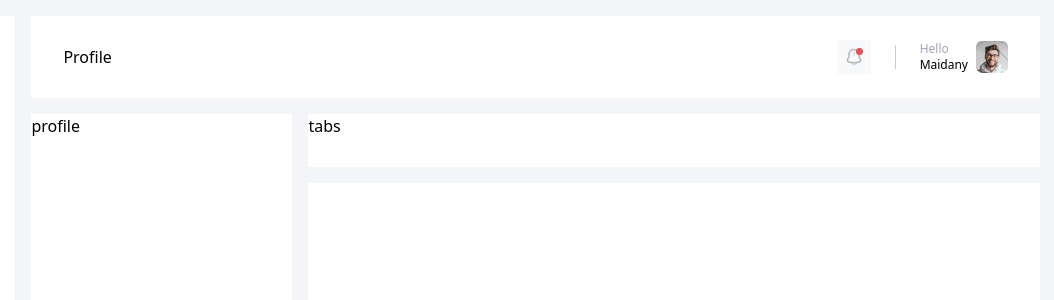
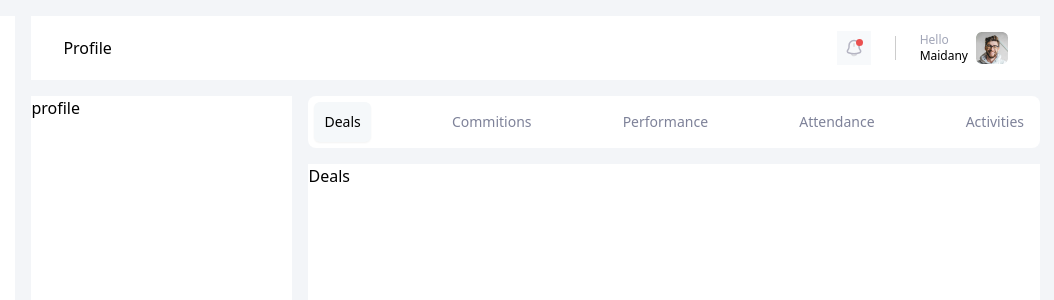
Before and after one commit to bftawfik/frontend-crm, a Next.js app: page / in a window 1280 px wide. Shown: the top 300 px of the page, without its empty margins (224-1278 px from the left). Built offline with nearby package versions, Linux system fonts and the light colour scheme.

Commit message:
#8 tabs component

```diff
--- /dev/null
+++ b/app/_components/deals/Deals.tsx
@@ -0,0 +1,7 @@
+import React from "react"
+
+const Deals = () => {
+  return <div className="h-[1000px] rounded-lg bg-white">Deals</div>
+}
+
+export default Deals
--- a/app/_components/header/Header.tsx
+++ b/app/_components/header/Header.tsx
@@ -6,7 +6,7 @@ import NotificationDot from "../svgs/NotificationDot"
 
 const Header = () => {
   return (
-    <div className="flex w-full items-center justify-between rounded-lg bg-white px-9 py-6 sm:px-8">
+    <div className="flex w-full items-center justify-between rounded-lg bg-white px-9 py-[15px] sm:px-8">
       <p className="text-base">Profile</p>
       <div className="flex items-center gap-2 md:gap-6">
         <div className="relative rounded-lg bg-[#F5F8FACC] p-2">
--- a/app/_components/sideMenu/SideMenu.tsx
+++ b/app/_components/sideMenu/SideMenu.tsx
@@ -14,13 +14,13 @@ const SideMenu = () => {
       <button
         type="button"
         onClick={handleOpen}
-        className="absolute mx-2 my-6 inline-flex items-center text-gray-500 hover:bg-gray-100 focus:outline-none md:hidden"
+        className="absolute mx-2 my-5 inline-flex items-center text-gray-500 hover:bg-gray-100 focus:outline-none lg:hidden"
       >
         <MenuIcon />
       </button>
       <aside
         className={clsx(
-          "fixed left-0 top-0 z-40 h-full w-[265px] -translate-x-full rounded-lg bg-white p-6 transition-transform md:relative md:translate-x-0",
+          "fixed left-0 top-0 z-40 h-full w-[265px] -translate-x-full rounded-lg bg-white p-6 transition-transform lg:relative lg:translate-x-0",
           { "translate-x-0": open },
           {
             "-translate-x-full": !open,
--- a/app/_components/tabsComponent/TabsComponent.tsx
+++ b/app/_components/tabsComponent/TabsComponent.tsx
@@ -1,13 +1,46 @@
 import React from "react"
-
-const TabsComponent = () => {
+import { Tabs, TabsContent, TabsList, TabsTrigger } from "components/ui/tabs"
+interface TabsListItem {
+  id: number
+  tabTitle: TabTitle
+  TabContent: () => React.JSX.Element
+}
+export enum TabTitle {
+  deals = "deals",
+  commitions = "commitions",
+  performance = "performance",
+  attendance = "attendance",
+  activities = "activities",
+}
+interface TabsComponentProps {
+  tabs: TabsListItem[]
+  activeTab?: TabTitle
+}
+const TabsComponent = ({ tabs, activeTab }: TabsComponentProps) => {
+  const currentTab = activeTab ? activeTab : TabTitle.deals
   return (
-    <div className="box-border flex h-full w-full flex-col gap-4 overflow-hidden rounded-lg">
-      <div className="h-[53px] w-full shrink-0 rounded-lg bg-white "> tabs</div>
-      <div className="overflow-y-auto">
-        <div className="h-[5000px] rounded-lg bg-white"></div>
-      </div>
-    </div>
+    <Tabs
+      defaultValue={currentTab}
+      orientation="vertical"
+      className="box-content flex h-full w-full flex-col gap-4 overflow-hidden"
+    >
+      <TabsList className="box-content flex max-w-full shrink-0  justify-between overflow-x-auto rounded-[8px] bg-white p-[6px]">
+        {tabs.map(({ id, tabTitle }) => (
+          <TabsTrigger
+            key={id}
+            value={tabTitle}
+            className="rounded-[6px] p-[10px] text-sm font-medium capitalize text-[#7E8299] ring-offset-0  focus-visible:ring-0 active:text-black data-[state=active]:bg-[#F5F8FA]"
+          >
+            {tabTitle}
+          </TabsTrigger>
+        ))}
+      </TabsList>
+      {tabs.map(({ id, tabTitle, TabContent }) => (
+        <TabsContent className="mt-0 overflow-y-auto" key={id} value={tabTitle}>
+          <TabContent />
+        </TabsContent>
+      ))}
+    </Tabs>
   )
 }
 
--- a/app/page.tsx
+++ b/app/page.tsx
@@ -1,8 +1,9 @@
 import { Metadata } from "next"
 
+import Deals from "./_components/deals/Deals"
 import Header from "./_components/header/Header"
 import SideMenu from "./_components/sideMenu/SideMenu"
-import TabsComponent from "./_components/tabsComponent/TabsComponent"
+import TabsComponent, { TabTitle } from "./_components/tabsComponent/TabsComponent"
 
 export const metadata: Metadata = {
   title: "Next.js Enterprise Boilerplate",
@@ -22,14 +23,21 @@ export const metadata: Metadata = {
 }
 
 export default function Web() {
+  const tabs = [
+    { id: 1, tabTitle: TabTitle.deals, TabContent: Deals },
+    { id: 2, tabTitle: TabTitle.commitions, TabContent: Deals },
+    { id: 3, tabTitle: TabTitle.performance, TabContent: Deals },
+    { id: 4, tabTitle: TabTitle.attendance, TabContent: Deals },
+    { id: 5, tabTitle: TabTitle.activities, TabContent: Deals },
+  ]
   return (
-    <section className="bg-gray-sm relative box-border flex h-screen w-full gap-4 p-4">
+    <section className="relative box-border flex h-screen w-full gap-4 bg-gray-sm p-4">
       <SideMenu />
-      <div className="flex h-full w-full flex-col gap-4">
+      <div className="flex h-full w-full  flex-col gap-4">
         <Header />
-        <div className="box-border flex h-[calc(100vh-64px)] gap-4">
+        <div className="box-border flex h-[calc(100vh-111px)] gap-4">
           <div className="h-full w-[360px] rounded-lg bg-white">profile</div>
-          <TabsComponent />
+          <TabsComponent tabs={tabs} activeTab={TabTitle.deals} />
         </div>
       </div>
     </section>
--- /dev/null
+++ b/components/ui/tabs.tsx
@@ -0,0 +1,55 @@
+"use client"
+
+import * as TabsPrimitive from "@radix-ui/react-tabs"
+import * as React from "react"
+
+import { cn } from "lib/utils"
+
+const Tabs = TabsPrimitive.Root
+
+const TabsList = React.forwardRef<
+  React.ElementRef<typeof TabsPrimitive.List>,
+  React.ComponentPropsWithoutRef<typeof TabsPrimitive.List>
+>(({ className, ...props }, ref) => (
+  <TabsPrimitive.List
+    ref={ref}
+    className={cn(
+      "inline-flex h-10 items-center justify-center rounded-md bg-muted p-1 text-muted-foreground",
+      className
+    )}
+    {...props}
+  />
+))
+TabsList.displayName = TabsPrimitive.List.displayName
+
+const TabsTrigger = React.forwardRef<
+  React.ElementRef<typeof TabsPrimitive.Trigger>,
+  React.ComponentPropsWithoutRef<typeof TabsPrimitive.Trigger>
+>(({ className, ...props }, ref) => (
+  <TabsPrimitive.Trigger
+    ref={ref}
+    className={cn(
+      "inline-flex items-center justify-center whitespace-nowrap rounded-sm px-3 py-1.5 text-sm font-medium ring-offset-background transition-all focus-visible:outline-none focus-visible:ring-2 focus-visible:ring-ring focus-visible:ring-offset-2 disabled:pointer-events-none disabled:opacity-50 data-[state=active]:bg-background data-[state=active]:text-foreground data-[state=active]:shadow-sm",
+      className
+    )}
+    {...props}
+  />
+))
+TabsTrigger.displayName = TabsPrimitive.Trigger.displayName
+
+const TabsContent = React.forwardRef<
+  React.ElementRef<typeof TabsPrimitive.Content>,
+  React.ComponentPropsWithoutRef<typeof TabsPrimitive.Content>
+>(({ className, ...props }, ref) => (
+  <TabsPrimitive.Content
+    ref={ref}
+    className={cn(
+      "mt-2 ring-offset-background focus-visible:outline-none focus-visible:ring-2 focus-visible:ring-ring focus-visible:ring-offset-2",
+      className
+    )}
+    {...props}
+  />
+))
+TabsContent.displayName = TabsPrimitive.Content.displayName
+
+export { Tabs, TabsList, TabsTrigger, TabsContent }
```
